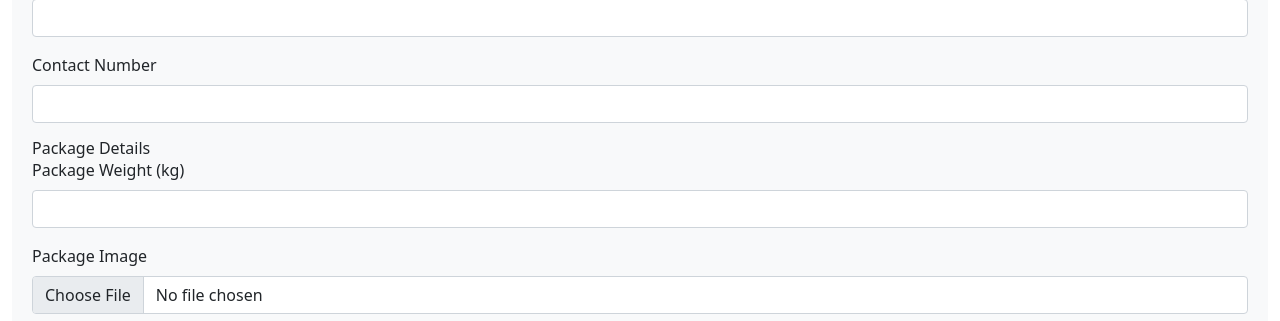
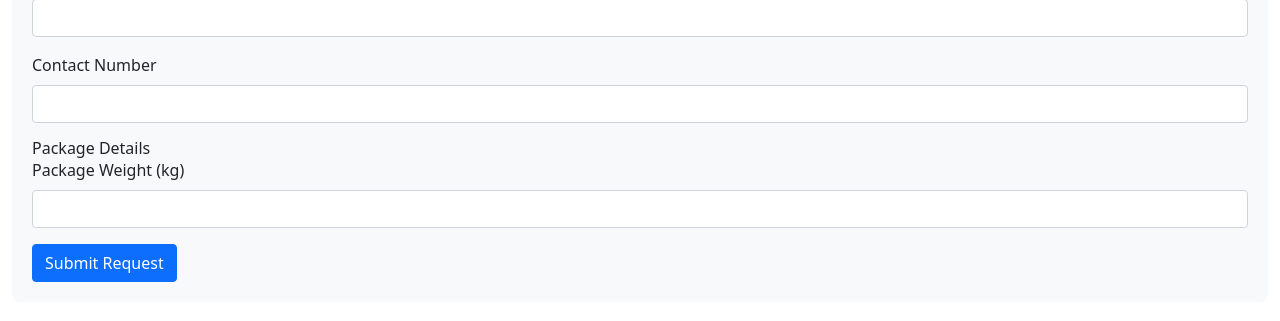
Before and after one commit to misbah7172/DropEx, a PHP site: page /user_dashboard.php in a window 1280 px wide. Shown: the part 1373-1694 px from the top of the page. Run offline with PHP 8.4, Linux system fonts and the light colour scheme; a user stored in the database is signed in; data comes from the database, SQL or seed files in the repository; data that the repository does not hold is empty; some libraries are stand-ins or nearby versions.

Commit message:
Update user_dashboard.php

```diff
--- a/DropEx/user_dashboard.php
+++ b/DropEx/user_dashboard.php
@@ -52,7 +52,6 @@ if(isset($_POST['submit_request'])) {
     $r_state = mysqli_real_escape_string($conn, $_POST['receiver_state']);
     $r_contact = mysqli_real_escape_string($conn, $_POST['receiver_contact']);
     $weight = mysqli_real_escape_string($conn, $_POST['weight']);
-    $image = mysqli_real_escape_string($conn, $_POST['image']);
     $o_id = $_SESSION['user_id'];
 
     $sql_check = "SELECT Cost FROM pricing WHERE
@@ -68,12 +67,12 @@ if(isset($_POST['submit_request'])) {
         $price = $row['Cost'] * $weight;
 
         $sql = "INSERT INTO online_request (user_id, S_Name, S_Add, S_City, S_State, S_Contact,
-                R_Name, R_Add, R_City, R_State, R_Contact, Weight_Kg, Price,image)
-                VALUES (?, ?, ?, ?, ?, ?, ?, ?, ?, ?, ?, ?, ?, ?)";
+                R_Name, R_Add, R_City, R_State, R_Contact, Weight_Kg, Price)
+                VALUES (?, ?, ?, ?, ?, ?, ?, ?, ?, ?, ?, ?,? )";
         $stmt = mysqli_prepare($conn, $sql);
         mysqli_stmt_bind_param($stmt, "issssissssidss",
             $o_id, $s_name, $s_add, $s_city, $s_state, $s_contact,
-            $r_name, $r_add, $r_city, $r_state, $r_contact, $weight, $price, $image);
+            $r_name, $r_add, $r_city, $r_state, $r_contact, $weight, $price);
 
         if(mysqli_stmt_execute($stmt)) {
             $_SESSION['success_popup'] = [
@@ -198,7 +197,7 @@ $shipping_requests = mysqli_fetch_all($result, MYSQLI_ASSOC);
                         <span class="nav-link text-dark">
                                     Welcome, <?php echo htmlspecialchars($user_name); ?>
                                 </span>
-                        <a href="user_logout.php" class="block text-red-200 hover:bg-red-400 px-3 py-2 rounded-md text-base font-medium">Welcome, <?php echo htmlspecialchars($user_name); ?>Logout</a>
+                        <a href="user_logout.php" class="block text-red-200 hover:bg-red-400 px-3 py-2 rounded-md text-base font-medium">Logout</a>
                     <?php else: ?>
                         <a href="login.php" class="block bg-white text-blue-600 hover:bg-gray-200 px-4 py-2 rounded-md text-base font-medium shadow-md">Login</a>
                     <?php endif; ?>
@@ -301,10 +300,7 @@ $shipping_requests = mysqli_fetch_all($result, MYSQLI_ASSOC);
                         <label class="form-label">Package Weight (kg)</label>
                         <input type="number" step="0.01" class="form-control" name="weight" required>
                     </div>
-                    <div class="mb-3">
-                        <label class="form-label">Package Image</label>
-                        <input type="file" class="form-control" name="image" required>
-                    </div>
+
                     <button type="submit" name="submit_request" class="btn btn-primary">Submit Request</button>
                 </form>
             </div>
```
